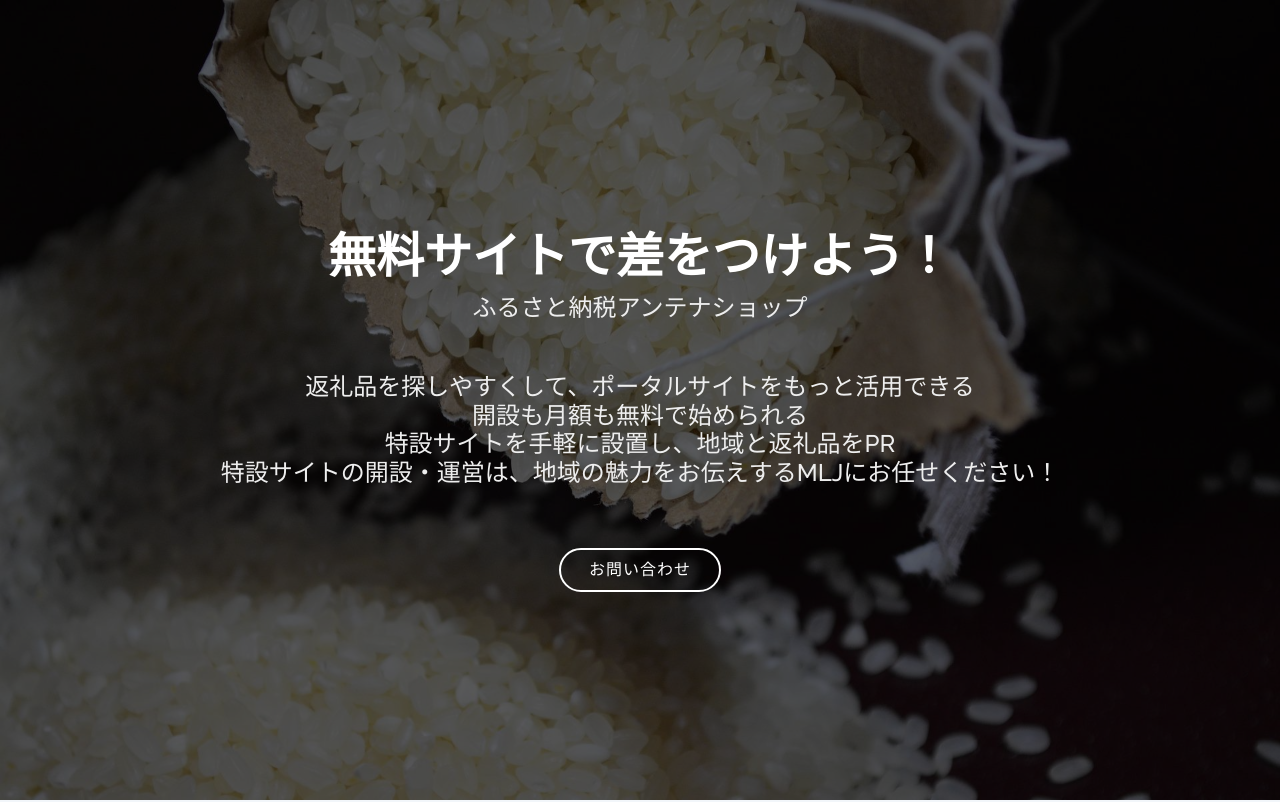
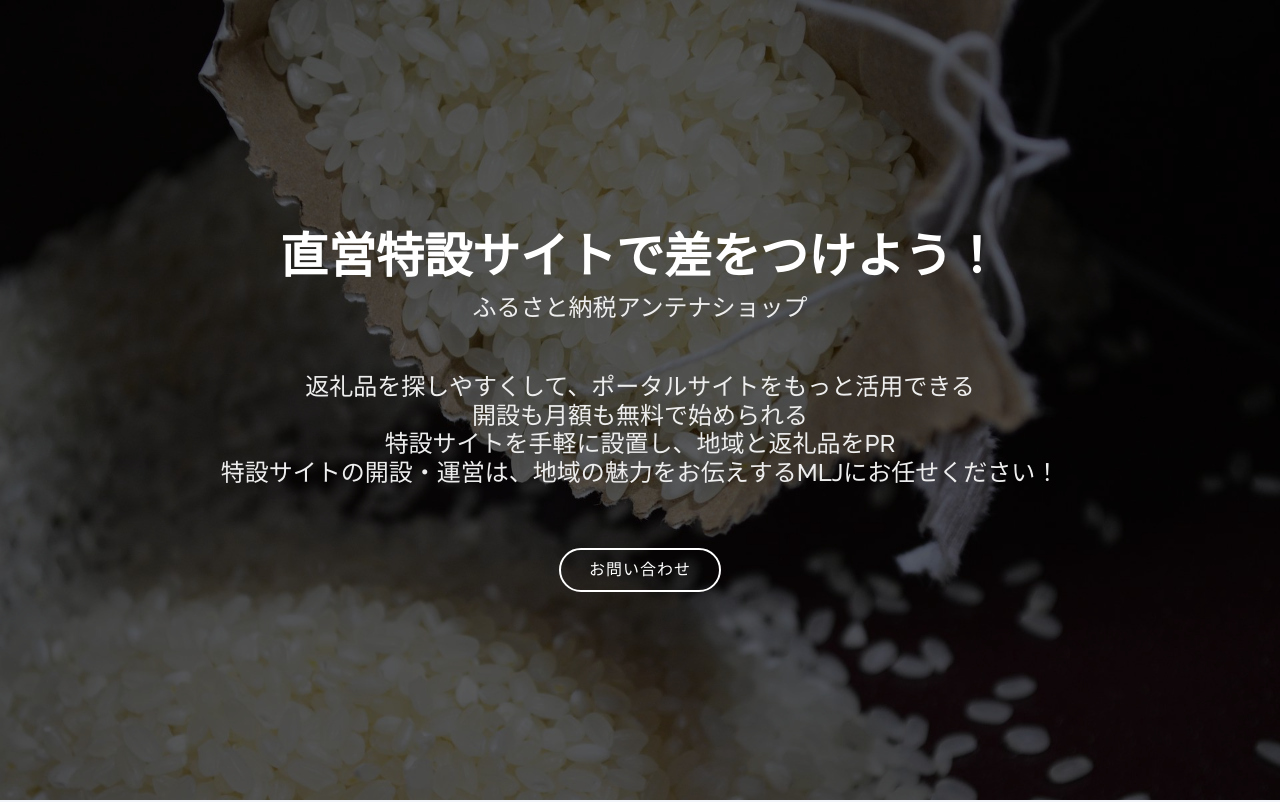
Before and after one commit to mljbando/lp4, a plain HTML site: page index.html in a window 1280 px wide. Shown: the top 802 px of the page. Drawn offline with nearby package versions, Linux system fonts and the light colour scheme.

Commit message:
Update index.html

```diff
--- a/index.html
+++ b/index.html
@@ -42,7 +42,7 @@
   <!-- ======= Hero Section ======= -->
   <section id="hero">
     <div class="hero-container" data-aos="zoom-in" data-aos-delay="100">
-      <h1>無料サイトで差をつけよう！</h1>
+      <h1>直営特設サイトで差をつけよう！</h1>
       <h2>ふるさと納税アンテナショップ</h2>
 <h2>
 返礼品を探しやすくして、ポータルサイトをもっと活用できる<br>
```
